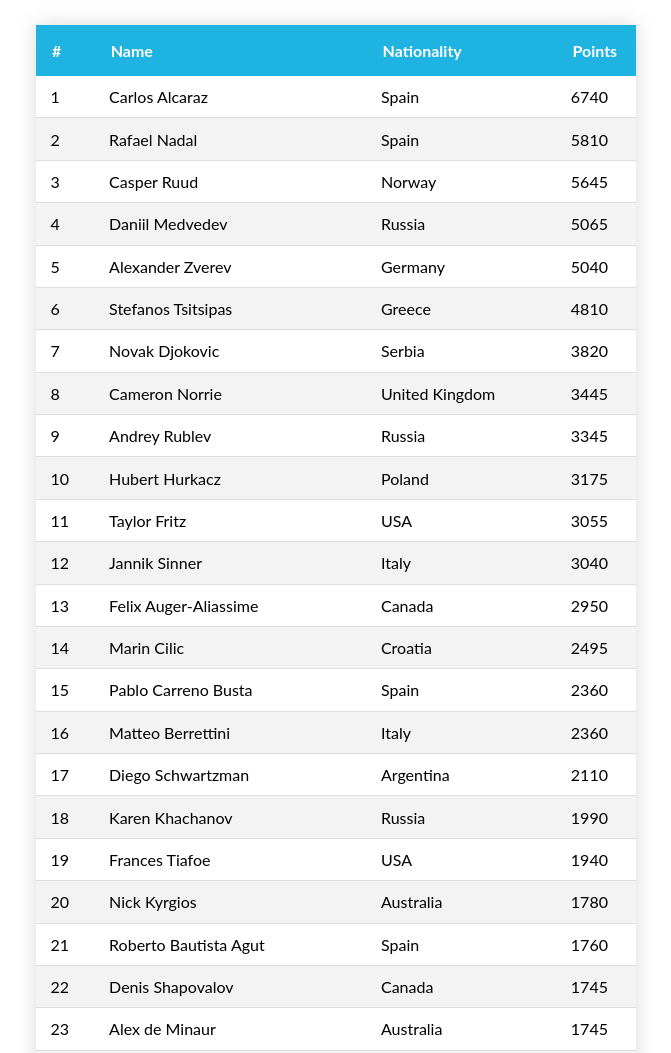
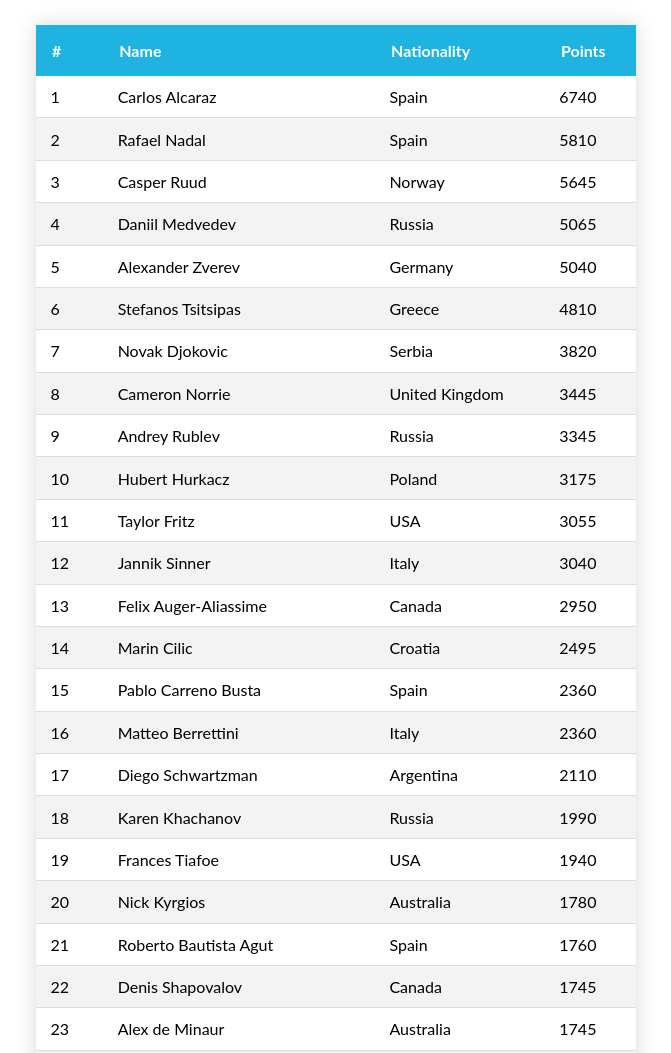
Before and after one commit to xoxkoo/RankingsAPI, a plain HTML site: page index.html in a window 1280 px wide. Shown: the top 1053 px of the page, without its empty margins (304-975 px from the left). Drawn offline with nearby package versions, Linux system fonts and the light colour scheme.

Commit message:
design improvement, class

```diff
--- /dev/null
+++ b/RankingApi.js
@@ -0,0 +1,60 @@
+import json from "./json.js";
+
+export default class RankingApi {
+
+	constructor() {
+		this.options = {
+			method: 'GET',
+			url: 'https://tennisapi1.p.rapidapi.com/api/tennis/rankings/atp',
+			headers: {
+				'X-RapidAPI-Key': '9b7552900emshff7c6f33a8f1847p11f2e8jsn90fd18e3b266',
+				'X-RapidAPI-Host': 'tennisapi1.p.rapidapi.com'
+			}
+		}
+
+		this.index = 0
+		this.tableBody = document.getElementById('rankings_table_body')
+
+	}
+
+	getData() {
+		console.log(json);
+		this.handleData(json)
+		// axios.request(this.options).then(function (response) {
+		// 	handleData(response.data)
+		// }).catch(function (error) {
+		// 	console.error(error);
+		// })
+	}
+
+	handleData(response, end = 100) {
+
+		while (this.index != end) {
+			const player = response.rankings[this.index];
+			if (player) {
+				const items = [this.index+1, player.rowName, player.team.country.name, player.points]
+				this.tableBody.appendChild(this.createRow(items))
+			}
+			this.index++
+
+		}
+	}
+	createRow(items) {
+		const row = document.createElement('tr')
+		let cell = ''
+		let textNode = ''
+
+		for (let i = 0; i < items.length; i++) {
+			const element = items[i]
+
+			cell = document.createElement("td")
+			textNode = document.createTextNode(element)
+
+			cell.appendChild(textNode);
+			row.appendChild(cell);
+		}
+
+		return row
+	}
+
+}
--- a/script.js
+++ b/script.js
@@ -1,58 +1,12 @@
-import json from "./json.js";
+import RankingApi from  "./RankingApi.js"
 
-const options = {
-  method: 'GET',
-  url: 'https://tennisapi1.p.rapidapi.com/api/tennis/rankings/atp',
-  headers: {
-    'X-RapidAPI-Key': '9b7552900emshff7c6f33a8f1847p11f2e8jsn90fd18e3b266',
-    'X-RapidAPI-Host': 'tennisapi1.p.rapidapi.com'
-  }
-};
+const o = new RankingApi();
+o.getData()
 
-// axios.request(options).then(function (response) {
-// 	handleData(response.data)
-// }).catch(function (error) {
-// 	console.error(error);
-// });
+// window.addEventListener('scroll', function (event) {
+// 	const tableHeight = document.getElementById('rankings_table').offsetHeight
+// 	if (window.scrollY + window.innerHeight >= tableHeight - (tableHeight * 0.25)) {
+// 		handleData(json, document.getElementById('rankings_table_body').childNodes.length, document.getElementById('rankings_table_body').childNodes.length + 100)
+// 	}
 
-handleData(json)
-
-window.addEventListener('scroll', function (event) {
-	const tableHeight = document.getElementById('rankings_table').offsetHeight
-	if (window.scrollY + window.innerHeight >= tableHeight - (tableHeight * 0.25)) {
-		handleData(json, document.getElementById('rankings_table_body').childNodes.length, document.getElementById('rankings_table_body').childNodes.length + 100)
-	}
-
-})
-console.log();
-
-function handleData(response, start = 0, end = 100) {
-	const tableBody = document.getElementById('rankings_table_body')
-
-	for (let index = start; index < end; index++) {
-		const player = response.rankings[index];
-		if (player) {
-			const items = [index+1, player.rowName, player.team.country.name, player.points]
-			tableBody.appendChild(createRow(items))
-		}
-
-	}
-}
-
-function createRow(items) {
-	const row = document.createElement('tr')
-	let cell = ''
-	let textNode = ''
-
-	for (let i = 0; i < items.length; i++) {
-		const element = items[i]
-
-		cell = document.createElement("td")
-		textNode = document.createTextNode(element)
-
-		cell.appendChild(textNode);
-		row.appendChild(cell);
-	}
-
-	return row
-}
+// })
--- a/style.scss
+++ b/style.scss
@@ -8,7 +8,7 @@ body {
 	width: 100%;
 	border-collapse: collapse;
 	margin: 25px auto;
-	font-size: 0.75r	em;
+	font-size: 0.75rem;
 	box-shadow: 0 0 20px rgba(0, 0, 0, 0.15);
 	max-width: 600px;
 
```
Also changed, not shown: style.min.css.
